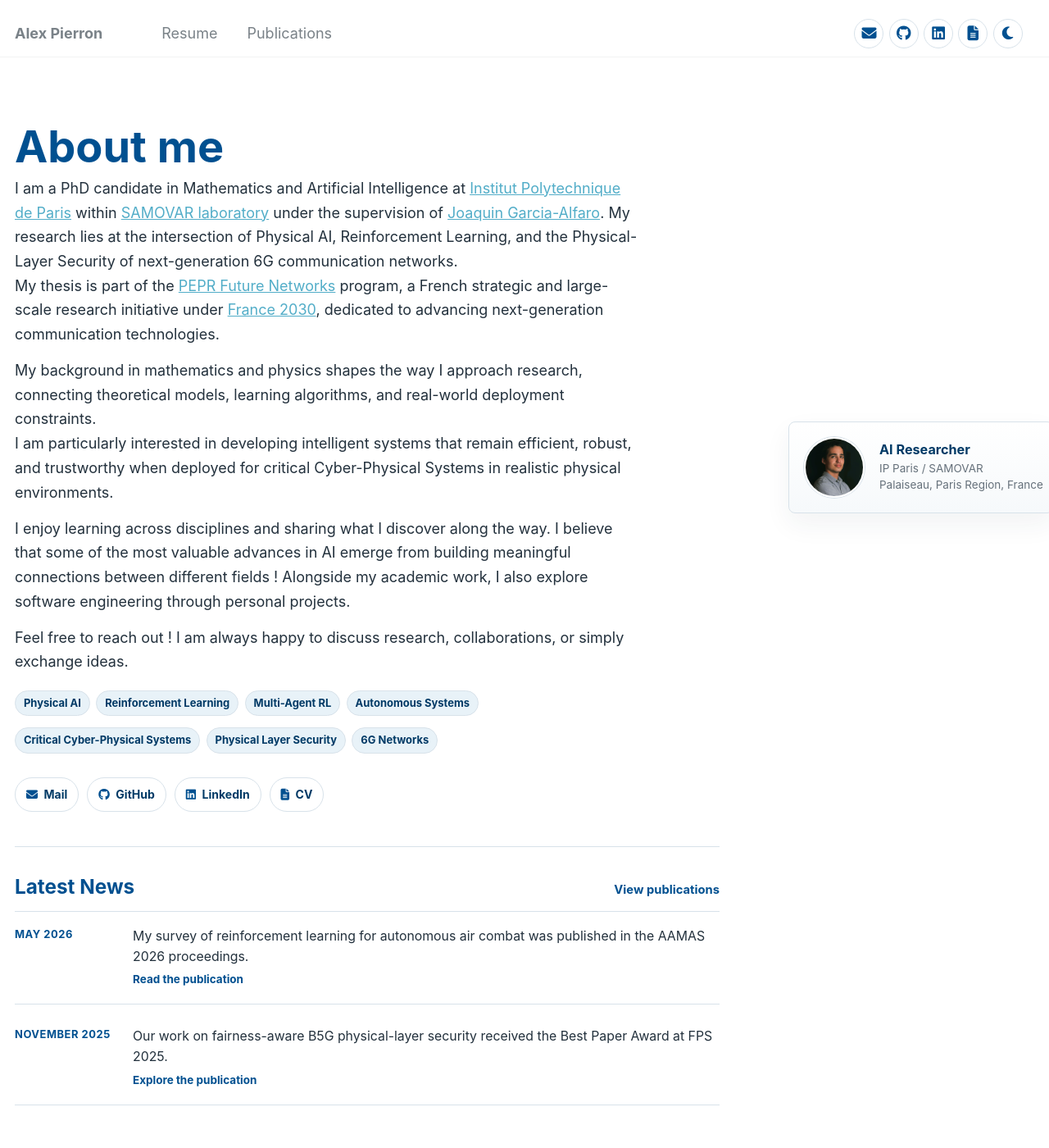
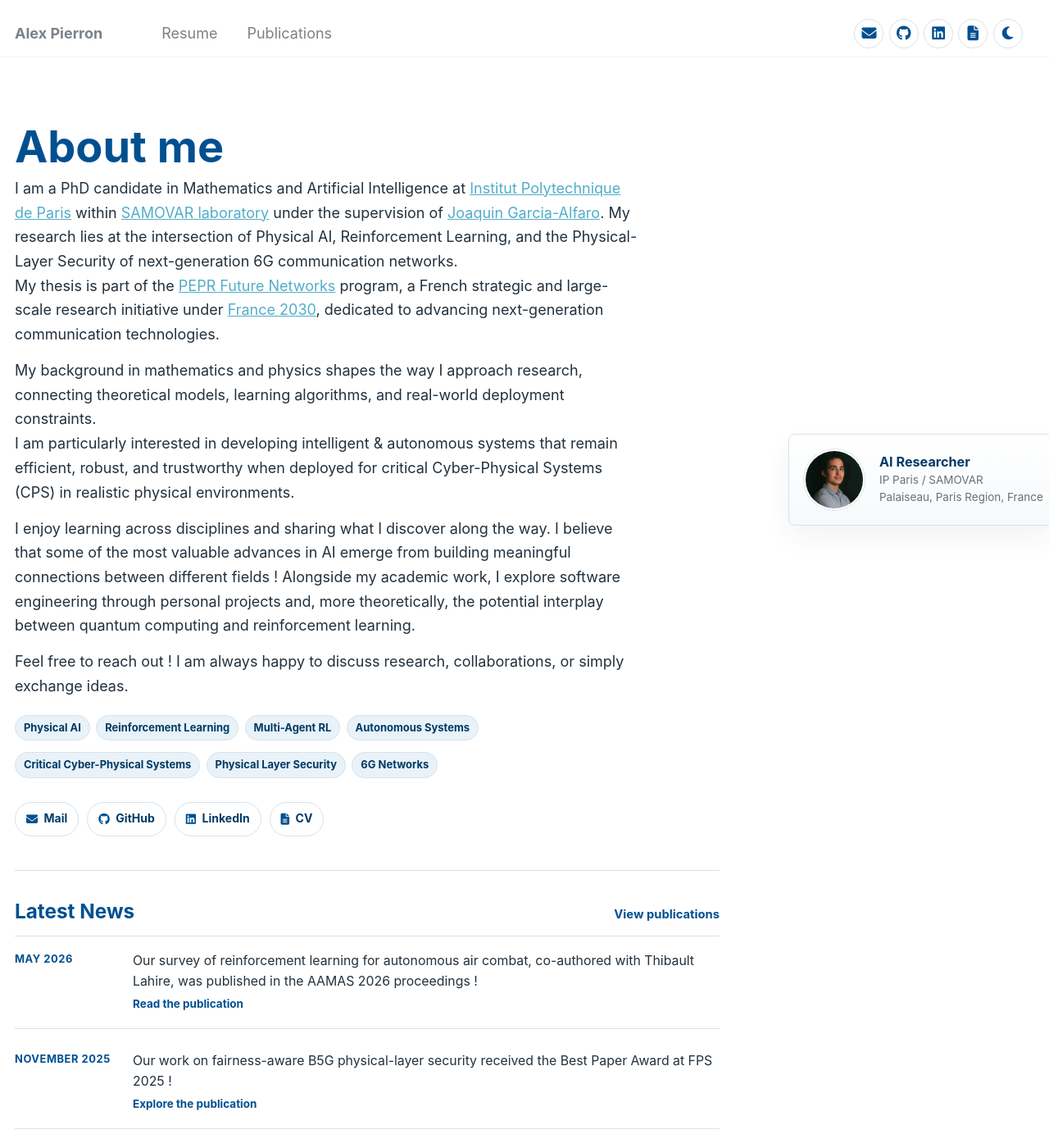
Before and after one commit to alex-pierron/alex-pierron.github.io, a Jekyll site: the page built from _pages/about.md, in a window 1280 px wide and 1400 px high. Shown: the whole window at 82% size. Built offline with Jekyll 4.4.1, drawn with Linux system fonts in a browser that asks for light colours.

Commit message:
📃 docs: Small fixes

```diff
--- a/_data/news.yml
+++ b/_data/news.yml
@@ -1,11 +1,11 @@
 - date: "2026-05"
   label: "May 2026"
-  text: "My survey of reinforcement learning for autonomous air combat was published in the AAMAS 2026 proceedings."
+  text: "Our survey of reinforcement learning for autonomous air combat, co-authored with Thibault Lahire, was published in the AAMAS 2026 proceedings !"
   url: "/publications/"
   link_label: "Read the publication"
 
 - date: "2025-11"
   label: "November 2025"
-  text: "Our work on fairness-aware B5G physical-layer security received the Best Paper Award at FPS 2025."
+  text: "Our work on fairness-aware B5G physical-layer security received the Best Paper Award at FPS 2025 !"
   url: "/publications/"
   link_label: "Explore the publication"
--- a/_layouts/home.html
+++ b/_layouts/home.html
@@ -16,10 +16,10 @@ layout: default
 
       <p>
         My background in mathematics and physics shapes the way I approach research, connecting theoretical models, learning algorithms, and real-world deployment constraints.<br>
-        I am particularly interested in developing intelligent systems that remain efficient, robust, and trustworthy when deployed for critical Cyber-Physical Systems in realistic physical environments.
+        I am particularly interested in developing intelligent & autonomous systems that remain efficient, robust, and trustworthy when deployed for critical Cyber-Physical Systems (CPS) in realistic physical environments.
       </p>
 
-      <p>I enjoy learning across disciplines and sharing what I discover along the way. I believe that some of the most valuable advances in AI emerge from building meaningful connections between different fields ! Alongside my academic work, I also explore software engineering through personal projects.</p>
+      <p>I enjoy learning across disciplines and sharing what I discover along the way. I believe that some of the most valuable advances in AI emerge from building meaningful connections between different fields ! Alongside my academic work, I explore software engineering through personal projects and, more theoretically, the potential interplay between quantum computing and reinforcement learning.</p>
 
       <p>Feel free to reach out ! I am always happy to discuss research, collaborations, or simply exchange ideas.</p>
 
```
